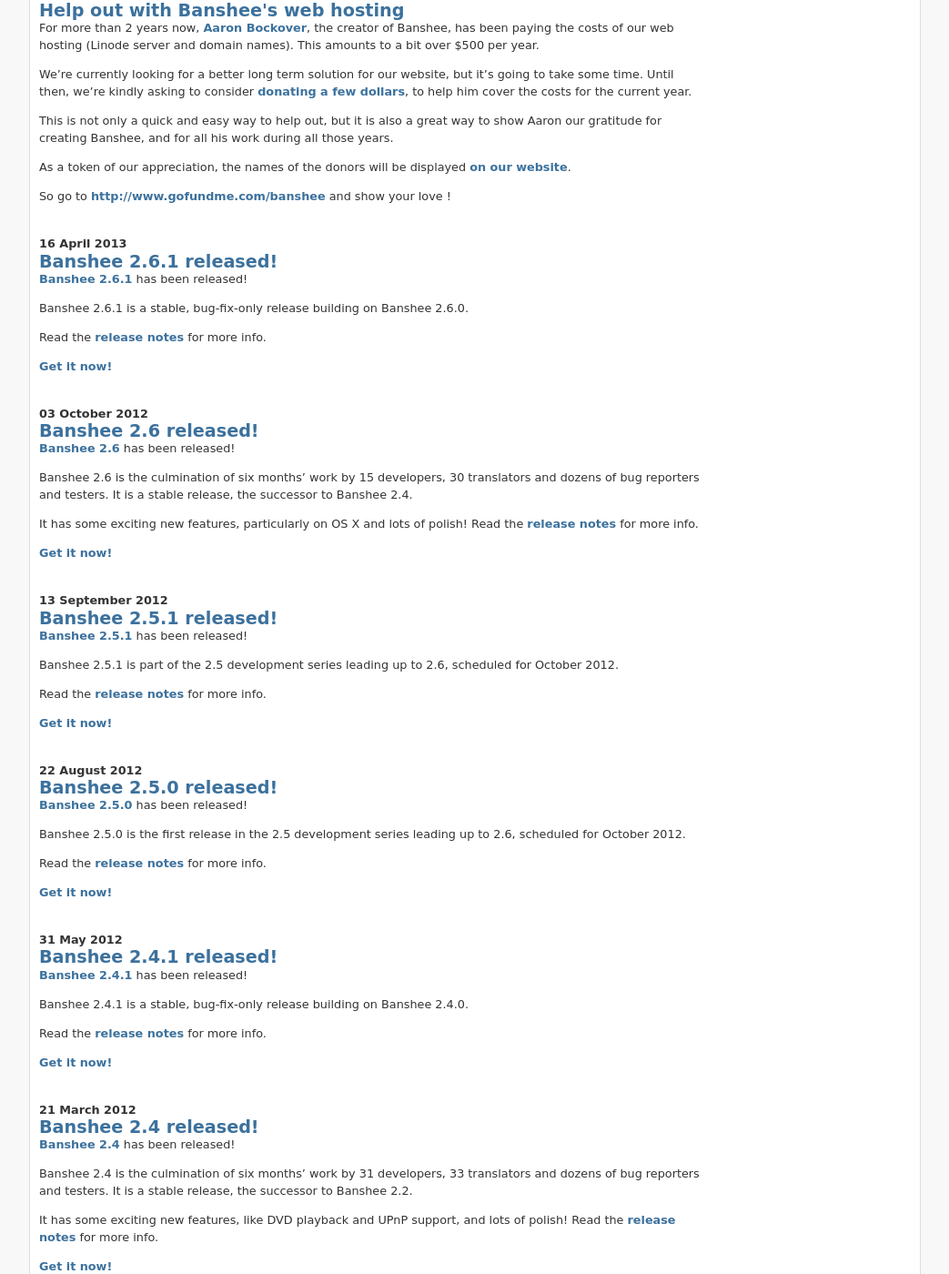
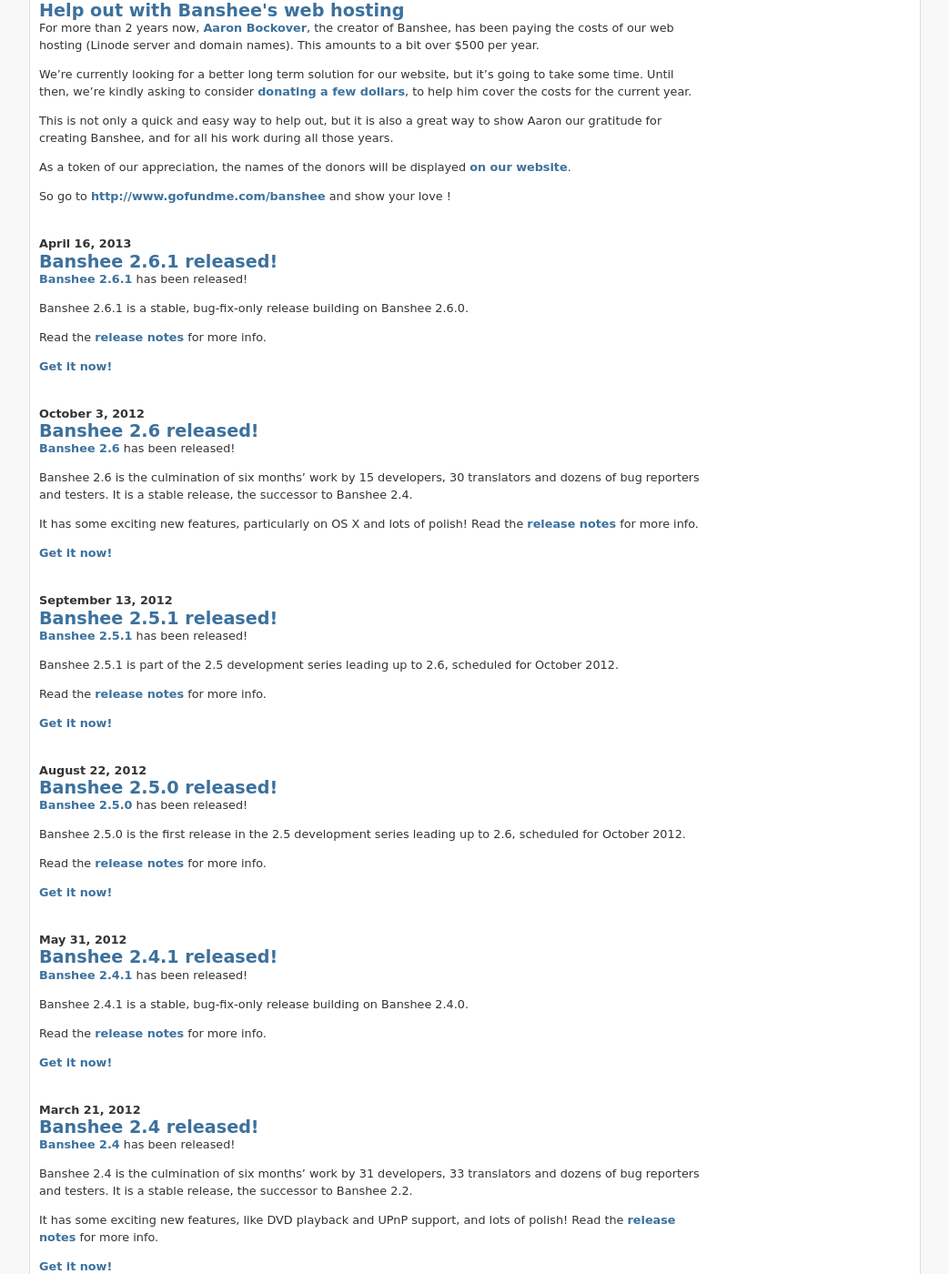
Before and after one commit to bl8/bl8.github.io, a Jekyll site: the page built from blog/index.html, in a window 1280 px wide and 1400 px high, scrolled down 321 px. Shown: the whole window at 91% size, without its empty margins (118-1161 px from the left). Built offline with Jekyll 4.4.1, drawn with Linux system fonts in a browser that asks for light colours; some web fonts are replaced; Markdown is read by kramdown in place of the engine named in the settings; the list of posts is cut into pages by our own code; comment, search, counter and statistics services are not loaded; some of the changed text lies outside the part shown.

Commit message:
Improve format of date

```diff
--- a/_layouts/post.html
+++ b/_layouts/post.html
@@ -21,7 +21,7 @@
       <div class="post">
         <div class="header">
           <span class="date">
-              <strong>{{ page.date | date_to_long_string }}</strong>
+              <strong>{{ page.date | date: "%B %-d, %Y" }}</strong>
           </span>
           <h2 class="item">
             <a href="{{ page.url}}" rel="bookmark">{% if page.long-title %}{{ page.long-title }}{% else %}{{ page.title }}{% endif %}</a>
--- a/blog/index.html
+++ b/blog/index.html
@@ -13,7 +13,7 @@
 {% for post in paginator.posts %}{% unless post.categories contains 'archives' %}
 <div class="post">
   <div class="header">
-    <span class="date"><strong>{{ post.date | date_to_long_string }}</strong></span>
+    <span class="date"><strong>{{ post.date | date: "%B %-d, %Y" }}</strong></span>
     <h2 class="item">
       <a href="{{ post.url}}" rel="bookmark">{% if post.long-title %}{{ post.long-title }}{% else %}{{ post.title }}{% endif %}</a>
     </h2>
```
